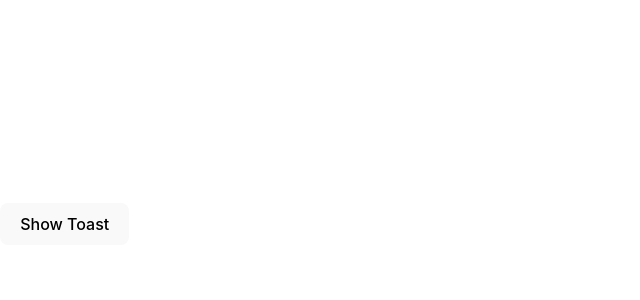
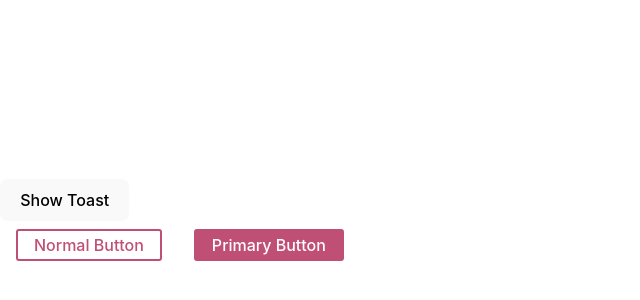
Before and after one commit to Shiki42/LeetCode, a React (Vite) app in the folder React/a/: page / in a window 1280 px wide. Shown: the part 176-476 px from the top of the page, without its empty margins (0-640 px from the left). Built offline with nearby package versions, Linux system fonts and the light colour scheme; the HTML template or start-up script is replaced by a standard one.

Commit message:
styled component hands-on

```diff
--- a/React/a/src/App.tsx
+++ b/React/a/src/App.tsx
@@ -2,6 +2,7 @@
 
 import './App.css'
 import Toast from './toast'
+import Styled_button from './styled_component';
 const App: React.FC = () => {
   const [toastOpen, setToastOpen] = useState(false);
 
@@ -15,6 +16,7 @@
         onClose={() => setToastOpen(false)}
         status="success"
       />
+      <Styled_button />
     </div>
   );
 };
--- /dev/null
+++ b/React/a/src/styled_component.tsx
@@ -0,0 +1,28 @@
+import styled, { css } from 'styled-components'
+import React from 'react';
+export default function styled_button() {
+    const Button = styled.button<{ primary?: boolean; }>`
+    background: transparent;
+    border-radius: 3px;
+    border: 2px solid #BF4F74;
+    color: #BF4F74;
+    margin: 0.5em 1em;
+    padding: 0.25em 1em;
+
+    ${props => props.primary && css`
+        background: #BF4F74;
+        color: white;
+    `}
+    `;
+
+    const Container = styled.div`
+    text-align: center;
+    `
+
+    return(
+    <Container>
+        <Button>Normal Button</Button>
+        <Button primary>Primary Button</Button>
+    </Container>
+    );
+}
```
Also changed, not shown: React/a/src/my-toast.tsx (added).
